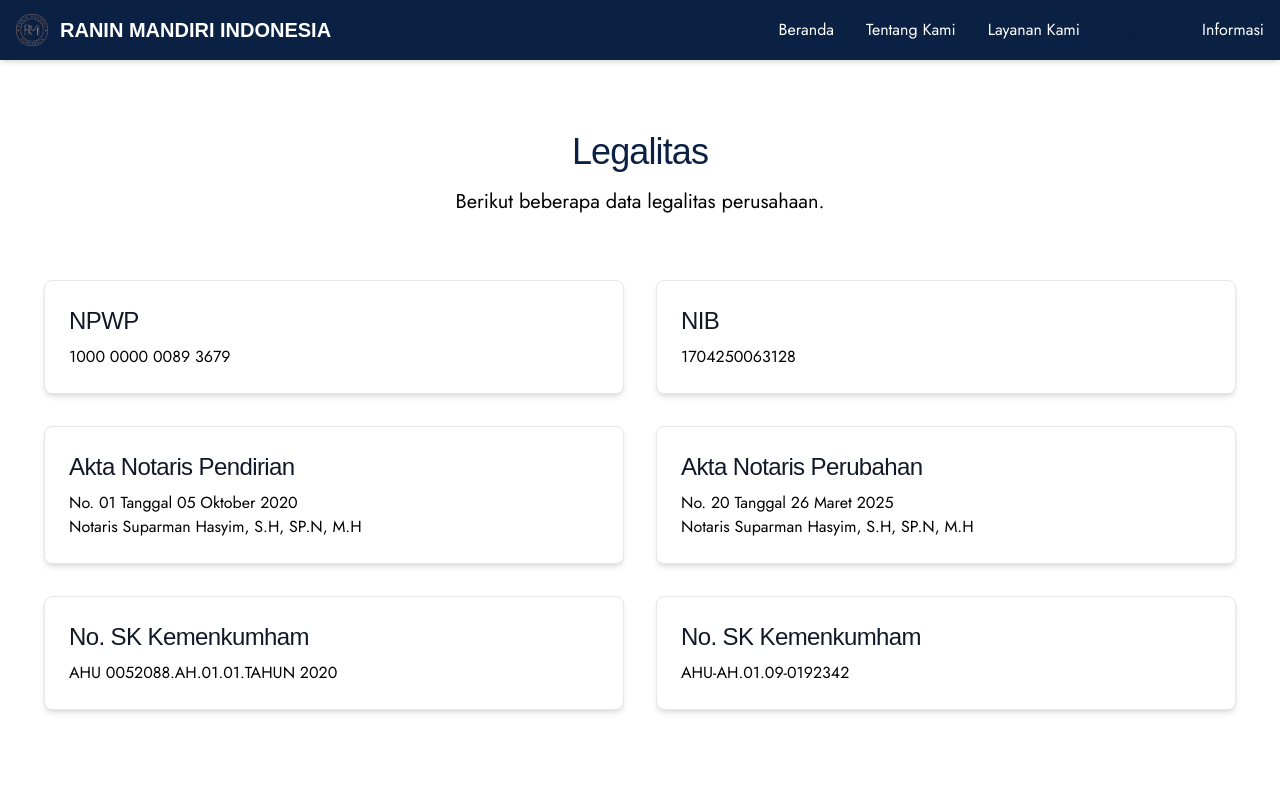
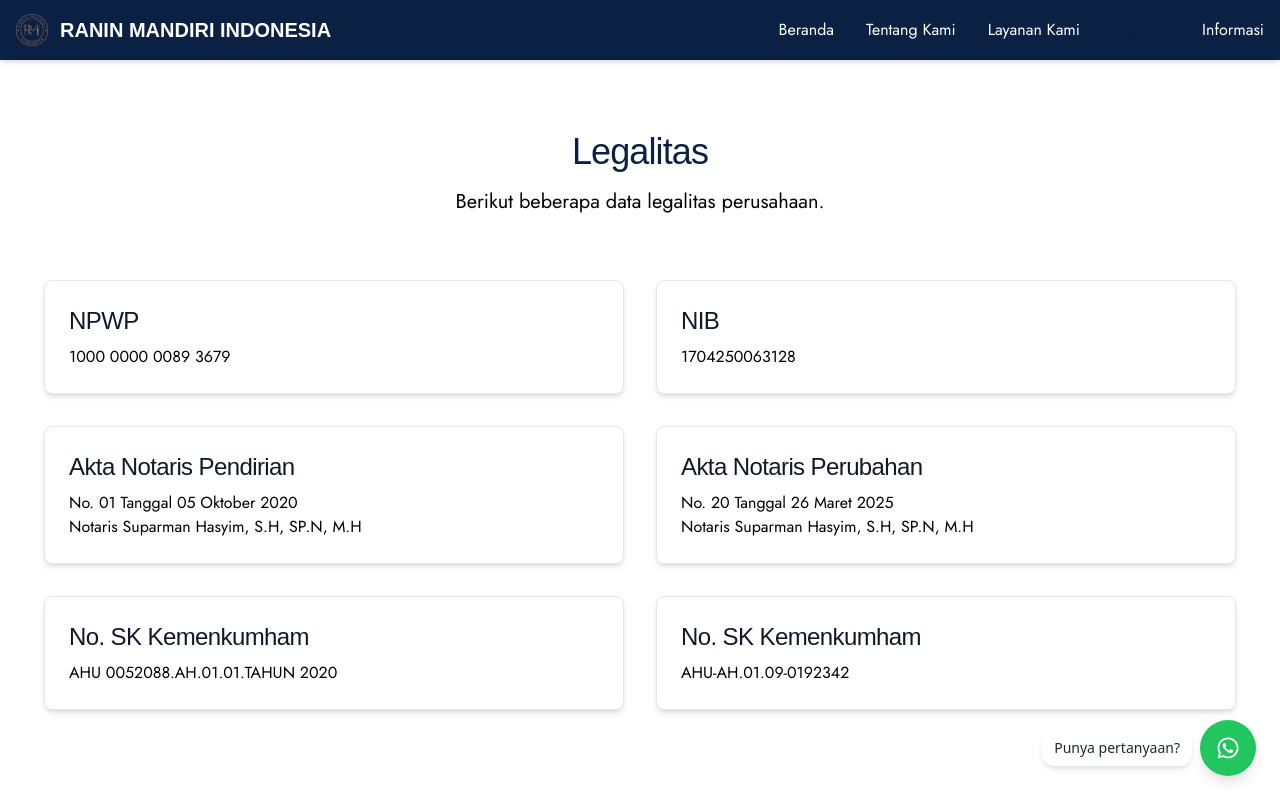
Before and after one commit to hagiaz/ranin-2, a React (Vite) app: page /legal in a window 1280 px wide. Shown: the top 800 px of the page. Built offline with nearby package versions, Linux system fonts and the light colour scheme; a web font is replaced by a local one.

Commit message:
add whatsapp button

```diff
--- a/package.json
+++ b/package.json
@@ -13,6 +13,7 @@
     "lucide-react": "^0.546.0",
     "react": "^19.1.1",
     "react-dom": "^19.1.1",
+    "react-icons": "^5.5.0",
     "react-router-dom": "^7.9.4"
   },
   "devDependencies": {
--- a/src/App.jsx
+++ b/src/App.jsx
@@ -6,6 +6,7 @@ import About from "./pages/About";
 import Info from "./pages/Info";
 import Services from "./pages/Services";
 import Legal from "./pages/Legal";
+import WhatsAppButton from "./components/WhatsAppButton";
 
 function App() {
   return (
@@ -20,6 +21,7 @@ function App() {
         {/* Add more pages here */}
       </Routes>
       <Footer />
+      <WhatsAppButton />
     </Router>
   );
 }
--- /dev/null
+++ b/src/components/WhatsAppButton.jsx
@@ -0,0 +1,32 @@
+import { useState, useEffect } from 'react';
+import { FaWhatsapp } from 'react-icons/fa';
+
+export default function WhatsAppButton() {
+  const [showBubble, setShowBubble] = useState(true);
+
+  useEffect(() => {
+    const timer = setTimeout(() => setShowBubble(false), 10000);
+    return () => clearTimeout(timer);
+  }, []);
+
+  return (
+    <div className="fixed bottom-6 right-6 z-50 flex items-center gap-2">
+      {/* Speech bubble */}
+      {showBubble && (
+        <div className="bg-white text-gray-800 text-sm font-medium py-2 px-3 rounded-xl shadow-md animate-fadeIn">
+          Punya pertanyaan?
+        </div>
+      )}
+
+      {/* WhatsApp button */}
+      <a
+        href="https://wa.me/6281297551225"
+        target="_blank"
+        rel="noopener noreferrer"
+        className="bg-green-500 hover:bg-green-600 text-white p-4 rounded-full shadow-lg transition-transform hover:scale-110"
+      >
+        <FaWhatsapp className="w-6 h-6" />
+      </a>
+    </div>
+  );
+}
--- a/src/index.css
+++ b/src/index.css
@@ -7,3 +7,12 @@
 @tailwind base;
 @tailwind components;
 @tailwind utilities;
+
+@keyframes fadeIn {
+  from { opacity: 0; transform: translateY(10px); }
+  to { opacity: 1; transform: translateY(0); }
+}
+
+.animate-fadeIn {
+  animation: fadeIn 0.5s ease-in-out;
+}
```
Also changed, not shown: 1 other file (tests, documents, lock files or other folders).
